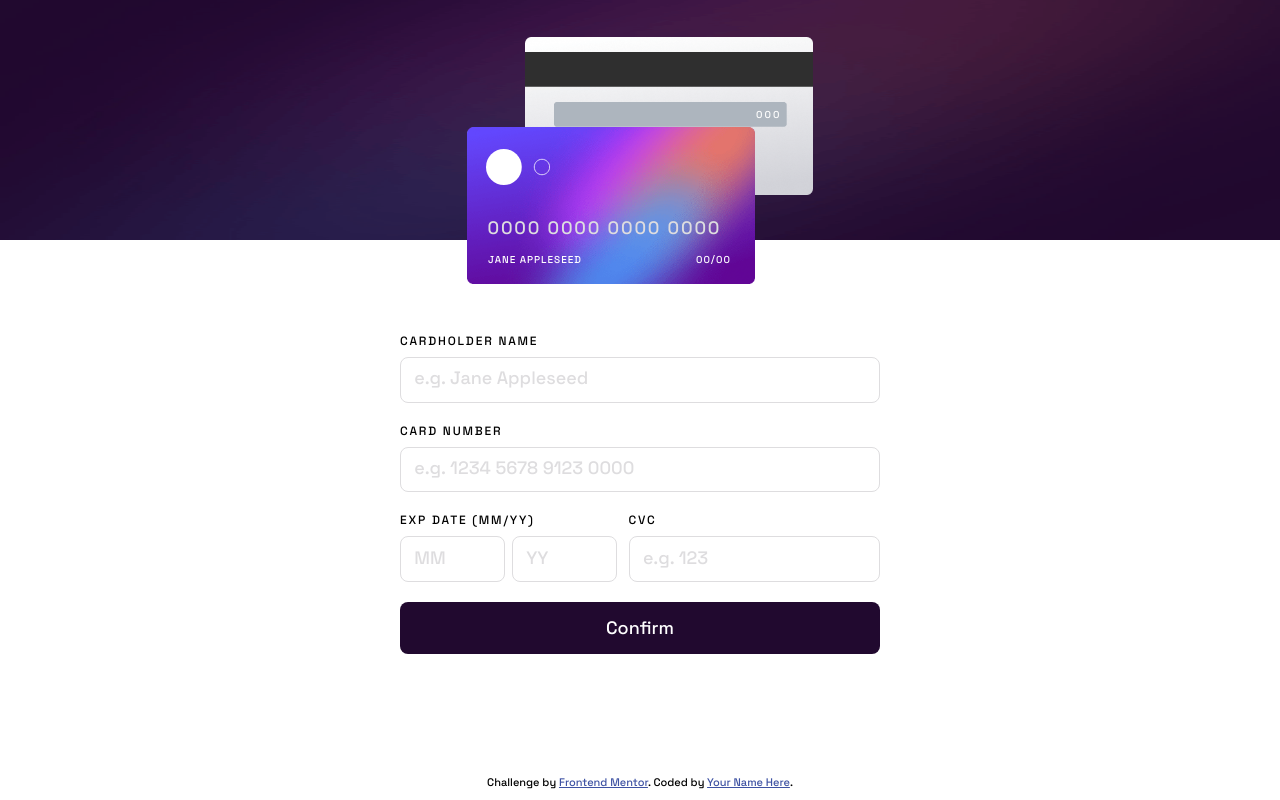
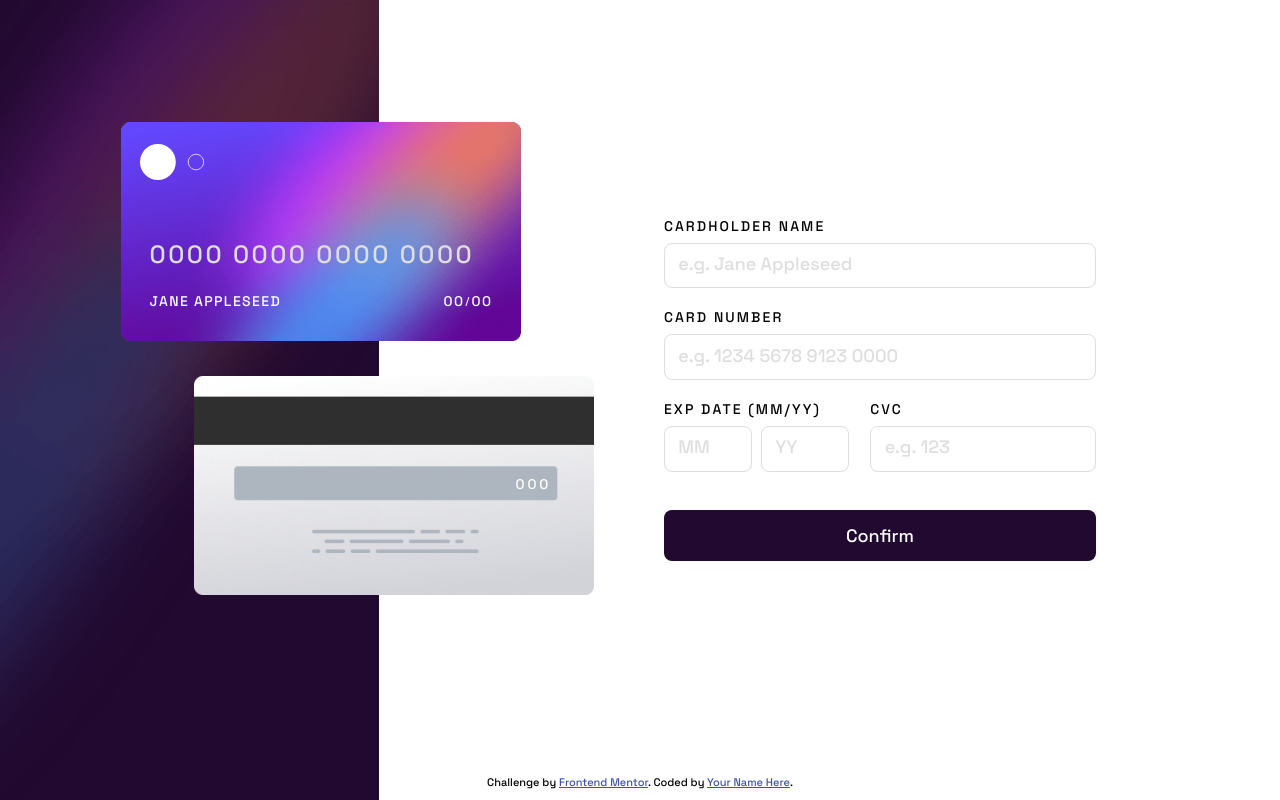
Before and after one commit to felipestefani/card-details, a Vue app: page / in a window 1280 px wide. Built offline with nearby package versions, Linux system fonts and the light colour scheme.

Commit message:
adding media query

```diff
--- a/src/App.vue
+++ b/src/App.vue
@@ -70,10 +70,11 @@
 </script>
 
 <template>
+  <div class="container">
   <header>
     <div class="header">
       <img class="header_mobile_img" src="./assets/images/bg-main-mobile.png" alt="background mobile">
-      <img class="header_desktop_img" src="./assets/images/bg-main-desktop.png" alt="header background image" hidden>
+      <img class="header_desktop_img" src="./assets/images/bg-main-desktop.png" alt="header background image">
       <div class="card">
         <div class="back_card">
           <img src="./assets/images/bg-card-back.png" alt="" class="back_card_img">
@@ -133,12 +134,16 @@
     Challenge by <a href="https://www.frontendmentor.io?ref=challenge" target="_blank">Frontend Mentor</a>.
     Coded by <a href="#">Your Name Here</a>.
   </footer>
+</div>
 </template>
 
 <style scoped>
   .header_mobile_img {
     height: 15em;
     width: 100%;
+  }
+  .header_desktop_img {
+    display: none;
   }
   .card{
     margin-top: -13em;
@@ -324,4 +329,191 @@
     border-radius: 8px;
     border: 1px solid transparent;
   }
+
+  @media (min-width: 1100px) {
+    .container{
+      display: flex;
+      min-height: 100vh;
+    }
+    .header{
+      width: 60%;
+      min-height: 100vh;
+    }
+    .header_desktop_img {
+      display: block;
+      min-height: 100vh;
+    }
+    .header_mobile_img {
+      display: none;
+    }
+    .card {
+      margin-top: -30em;
+    }
+    .front_card, .back_card {
+      max-width: none;
+      width:25em;
+    }
+    .front_card {
+      top: -18em;
+      left: 10em;
+    }
+    .back_card{
+      top: 3.5em;
+      left: 11em;
+    }
+    .card_number::placeholder {
+      font-size: 25px;
+    }
+    .cvc::placeholder, .complete_name::placeholder, .month::placeholder, .year::placeholder {
+      font-size: 14px;
+    }
+    .cvc, .complete_name, .month, .year{
+      font-size: 14px;
+    }
+    .cvc {
+      top: 5.5em;
+      left: 24em;
+    }
+    .card_number{
+      top: 11em;
+      width: 22em;
+      left: -1em;
+    }
+    .complete_name, .month, .year {
+      top: 17em;
+      left: -1em;
+    }
+    .month{
+      left: 20em;
+    }
+    .divisor{
+      top: 26.2em;
+      left: 31.6em;
+    }
+    .year{
+      left: 22em;
+    }
+    main {
+      align-self: center;
+      margin-top: 0em;
+      justify-content: flex-start;
+      width: 100%;
+      padding-left: 2em;
+    }
+    form {
+      width: 90%;
+    }
+    label {
+      width: 90%;
+      font-size: 14px;
+    }
+    .exp_date{
+      width: 90%;
+    }
+    .month_year {
+      padding-right: 0.5em;
+    }
+    .label_cvc {
+      width: 100%;
+    }
+    button {
+      margin-top: 1em;
+      width: 90%;
+    }
+  }
+
+  @media (max-width: 1099px) and (min-width: 840px) {
+    .container{
+      display: flex;
+      min-height: 100vh;
+    }
+    .header{
+      width: 60%;
+      min-height: 100vh;
+    }
+    .header_desktop_img {
+      display: block;
+      min-height: 100vh;
+    }
+    .header_mobile_img {
+      display: none;
+    }
+    .card {
+      margin-top: -30em;
+    }
+    .front_card, .back_card {
+      max-width: none;
+      width:20em;
+    }
+    .front_card {
+      top: -16em;
+      left: 8em;
+    }
+    .back_card{
+      top: 2em;
+      left: 8em;
+    }
+    .card_number::placeholder {
+      font-size: 20px;
+    }
+    .cvc::placeholder, .complete_name::placeholder, .month::placeholder, .year::placeholder {
+      font-size: 12px;
+    }
+    .cvc, .complete_name, .month, .year{
+      font-size: 12px;
+    }
+    .cvc {
+      top: 5em;
+      left: 22.5em;
+    }
+    .card_number{
+      top: 9.5em;
+      width: 22em;
+      left: -1.2em;
+    }
+    .complete_name, .month, .year {
+      top: 17.3em;
+      left: -1.2em;
+    }
+    .month{
+      left: 18.3em;
+    }
+    .divisor{
+      top: 22.8em;
+      left: 25em;
+    }
+    .year{
+      left: 20.3em;
+    }
+    main {
+      align-self: center;
+      margin-top: 0em;
+      justify-content: flex-start;
+      width: 100%;
+      padding-left: 4em;
+    }
+    form {
+      width: 90%;
+    }
+    label {
+      width: 90%;
+      font-size: 12px;
+    }
+    input::placeholder {
+      font-size: 14px;
+    }
+    .exp_date{
+      width: 90%;
+    }
+    .month_year {
+      padding-right: 0.5em;
+    }
+    .label_cvc {
+      width: 100%;
+    }
+    button {
+      margin-top: 1em;
+      width: 90%;
+    }
+  }
 </style>
```
